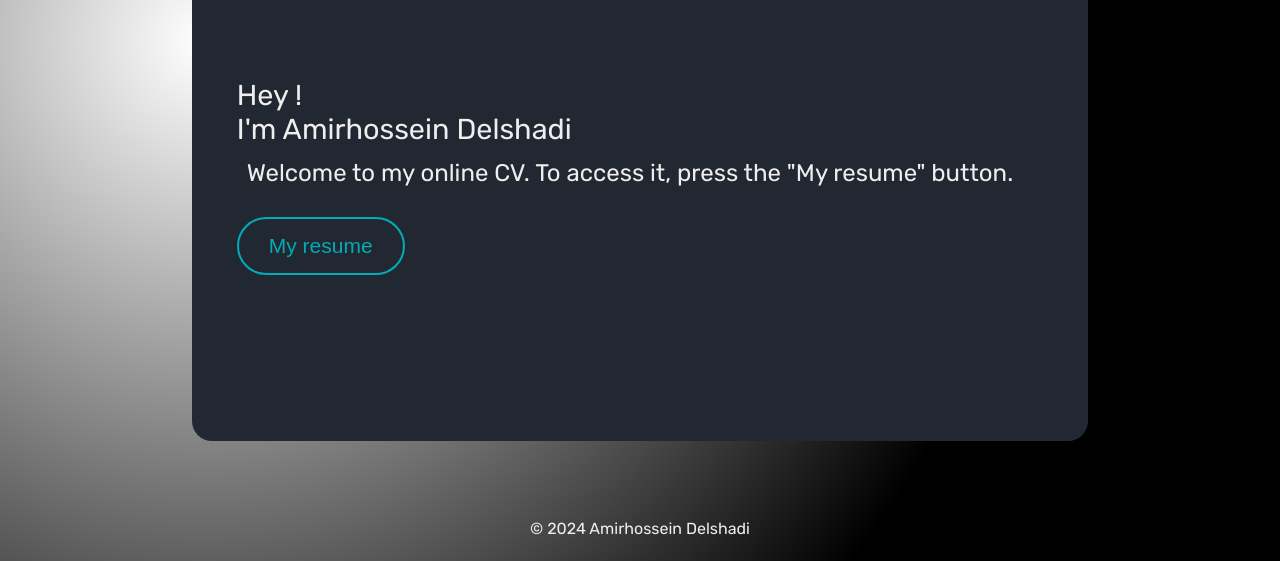
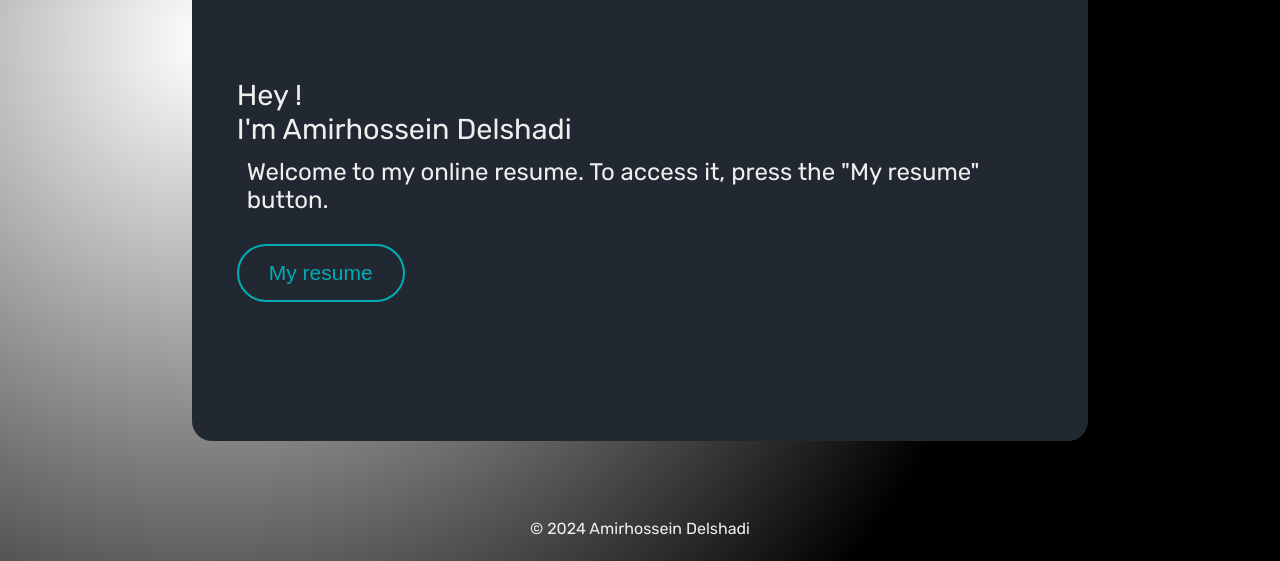
Before and after one commit to AmirhosseinDelshadi/AmirCV, a plain HTML site: page en/index.html in a window 1280 px wide. Shown: the part 239-800 px from the top of the page. Drawn offline with Linux system fonts and the light colour scheme.

Commit message:
cv-->resume

```diff
--- a/en/index.html
+++ b/en/index.html
@@ -32,7 +32,7 @@
             <!--PRESENTATION -->
             <div class="presentation">
                 <p class="text_presentation">Hey ! <br>I'm Amirhossein Delshadi</p>
-                <p class="text_intro">Welcome to my online CV. To access it, press the "My resume" button.</p>
+                <p class="text_intro">Welcome to my online resume. To access it, press the "My resume" button.</p>
                 <a href="resume/"><button class="button_presentation">My resume</button></a>
             </div>
 
```
